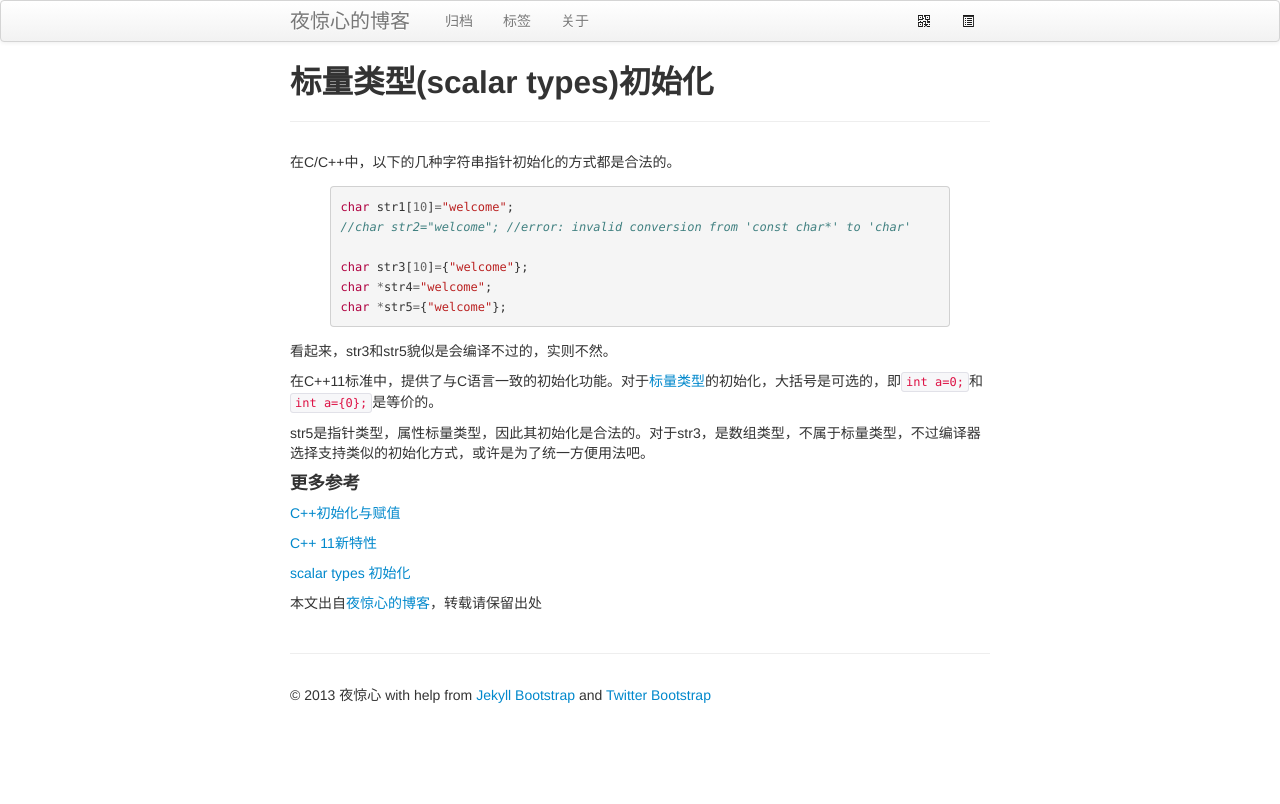
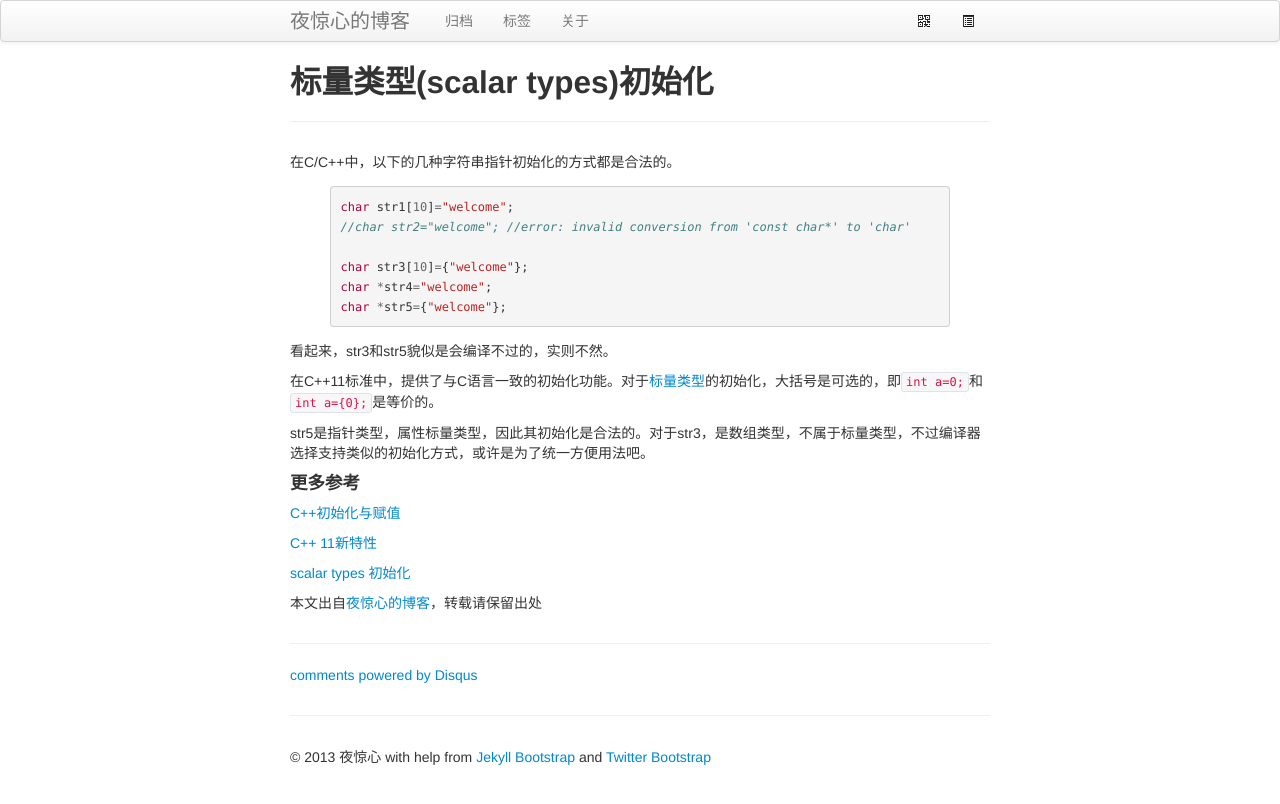
Before and after one commit to yejinxin/yejinxin.github.io, a Jekyll site: the page built from _posts/2012-10-05-initialization-of-scalar-types.md, in a window 1280 px wide. Shown: the top 804 px of the page. Built offline with Jekyll 4.4.1, drawn with Linux system fonts in a browser that asks for light colours; Markdown is read by kramdown in place of the engine named in the settings; comment, search, counter and statistics services are not loaded.

Commit message:
add disqus support

```diff
--- a/_layouts/post.html
+++ b/_layouts/post.html
@@ -12,3 +12,17 @@
     {{ content }}
   </div>
 </div>
+
+<hr>
+<div id="disqus_thread"></div>
+<script type="text/javascript">
+    var disqus_shortname = 'yejinxin';
+
+    (function() {
+        var dsq = document.createElement('script'); dsq.type = 'text/javascript'; dsq.async = true;
+        dsq.src = '//' + disqus_shortname + '.disqus.com/embed.js';
+        (document.getElementsByTagName('head')[0] || document.getElementsByTagName('body')[0]).appendChild(dsq);
+    })();
+</script>
+<noscript>Please enable JavaScript to view the <a href="http://disqus.com/?ref_noscript">comments powered by Disqus.</a></noscript>
+<a href="http://disqus.com" class="dsq-brlink">comments powered by <span class="logo-disqus">Disqus</span></a>
```
